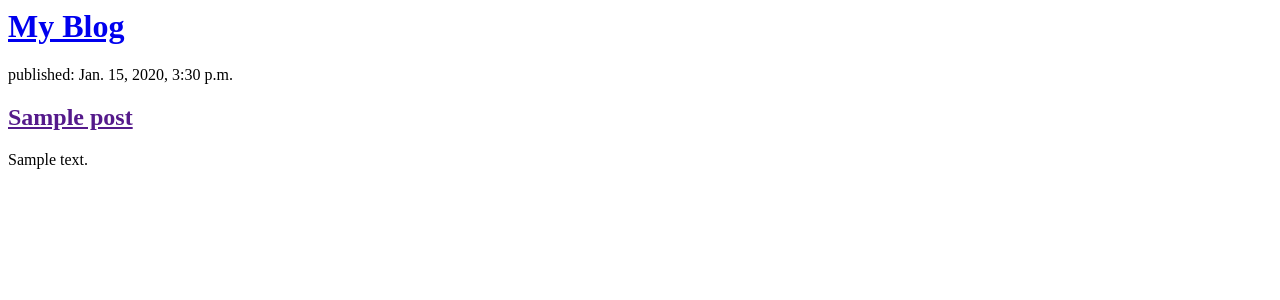
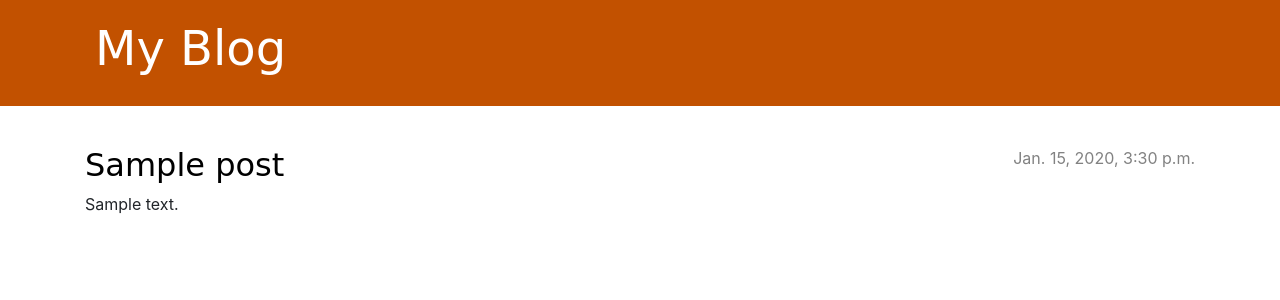
Before and after one commit to shilpa5g/first_django_project, a Django app: page / in a window 1280 px wide. Shown: the top 300 px of the page. Run offline with Django 3.2, Linux system fonts and the light colour scheme; tables that the repository leaves empty hold one stand-in row (values such as "Sample post").

Commit message:
Added view and template for detailed blog post as well as CSS for the site.

```diff
--- a/blog/templates/blog/base.html
+++ b/blog/templates/blog/base.html
@@ -1,15 +1,13 @@
 {% load static %}
-
 <!DOCTYPE html>
 <html>
     <head>
         <title>My blog</title>
-        <link rel="stylesheet" href="https://cdn.jsdelivr.net/npm/bootstrap@4.5.3/dist/css/bootstrap.min.css" integrity="				sha384-TX8t27EcRE3e/ihU7zmQxVncDAy5uIKz4rEkgIXeMed4M0jlfIDPvg6uqKI2xXr2" crossorigin="anonymous">
+        <link rel="stylesheet" href="https://cdn.jsdelivr.net/npm/bootstrap@4.5.3/dist/css/bootstrap.min.css" integrity="sha384-TX8t27EcRE3e/ihU7zmQxVncDAy5uIKz4rEkgIXeMed4M0jlfIDPvg6uqKI2xXr2" crossorigin="anonymous">
         <link rel="stylesheet" href="{% static 'css/blog.css' %}">
-        <link href="//fonts.googleapis.com/css?family=Lobster&subset=latin,latin-ext" rel="stylesheet" type="text/css">
     </head>
     <body>
-        <header class="page-header">
+    <header class="page-header">
       <div class="container">
           <h1><a href="/">My Blog</a></h1>
       </div>
@@ -22,5 +20,5 @@
             </div>
         </div>
     </main>
-    </body>
+</body>
 </html>
--- a/blog/templates/blog/post_list.html
+++ b/blog/templates/blog/post_list.html
@@ -1,11 +1,12 @@
-<header>
-    <h1><a href="/">My Blog</a></h1>
-</header>
-
-{% for post in posts %}
-    <article>
-        <time>published: {{ post.published_date }}</time>
-        <h2><a href="">{{ post.title }}</a></h2>
-        <p>{{ post.text|linebreaksbr }}</p>
-    </article>
-{% endfor %}
+    {% extends 'blog/base.html' %}
+        {% block content %}
+            {% for post in posts %}
+                <article class="post">
+                    <time class="date">
+                        {{ post.published_date }}
+                    </time>
+                    <h2><a href="{% url 'post_detail' pk=post.pk %}">{{ post.title }}</a></h2>
+                    <p>{{ post.text|linebreaksbr }}</p>
+                </article>
+            {% endfor %}
+        {% endblock %}
--- a/blog/urls.py
+++ b/blog/urls.py
@@ -3,4 +3,5 @@ from . import views
 
 urlpatterns = [
     path('', views.post_list, name='post_list'),
+    path('post/<int:pk>/', views.post_detail, name='post_detail'),
 ]
--- a/blog/views.py
+++ b/blog/views.py
@@ -1,7 +1,10 @@
-from django.shortcuts import render
+from django.shortcuts import render, get_object_or_404
 from django.utils import timezone
 from .models import Post
 
 def post_list(request):
     posts = Post.objects.filter(published_date__lte=timezone.now()).order_by('published_date')
     return render(request, 'blog/post_list.html', {'posts': posts})
+def post_detail(request, pk):
+    post = get_object_or_404(Post, pk=pk)
+    return render(request, 'blog/post_detail.html', {'post': post})
```
